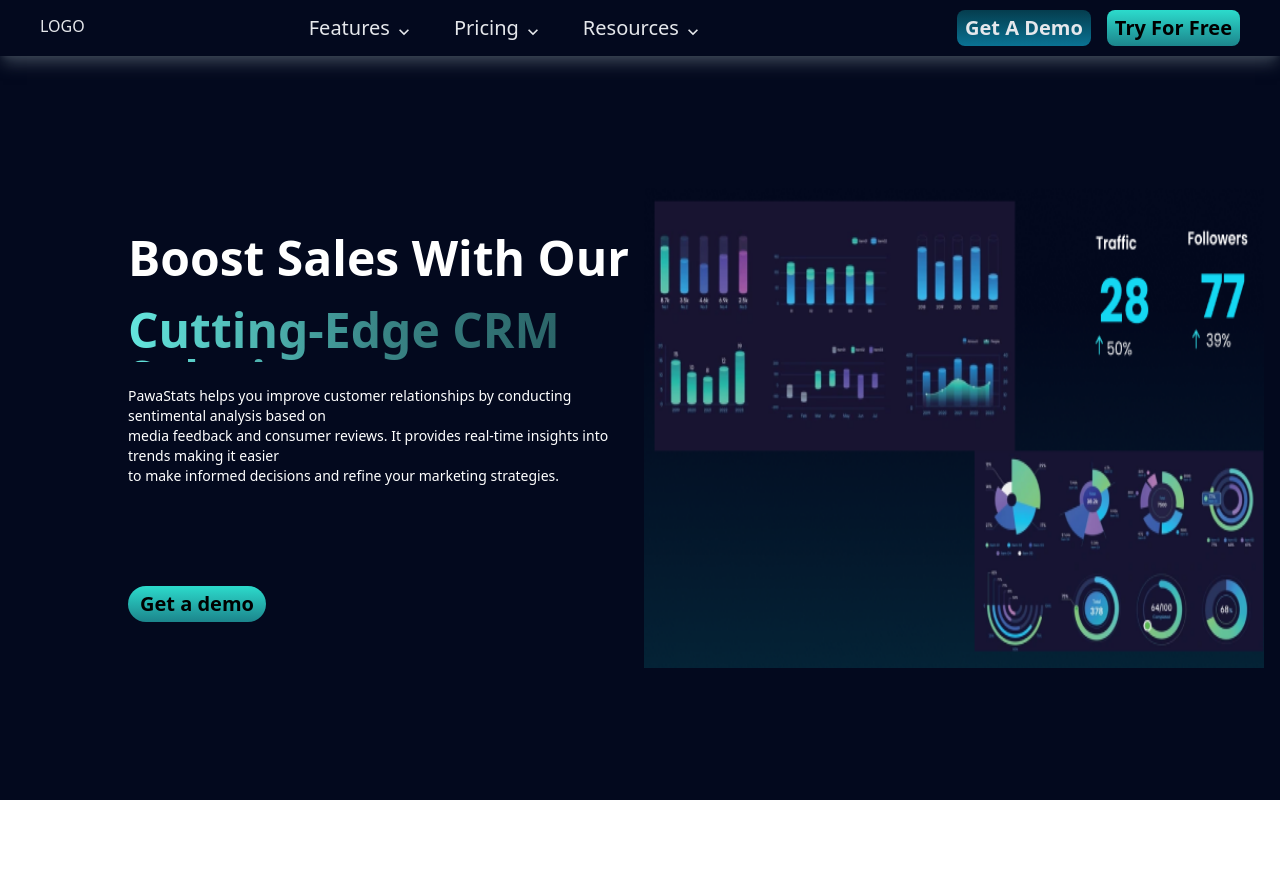
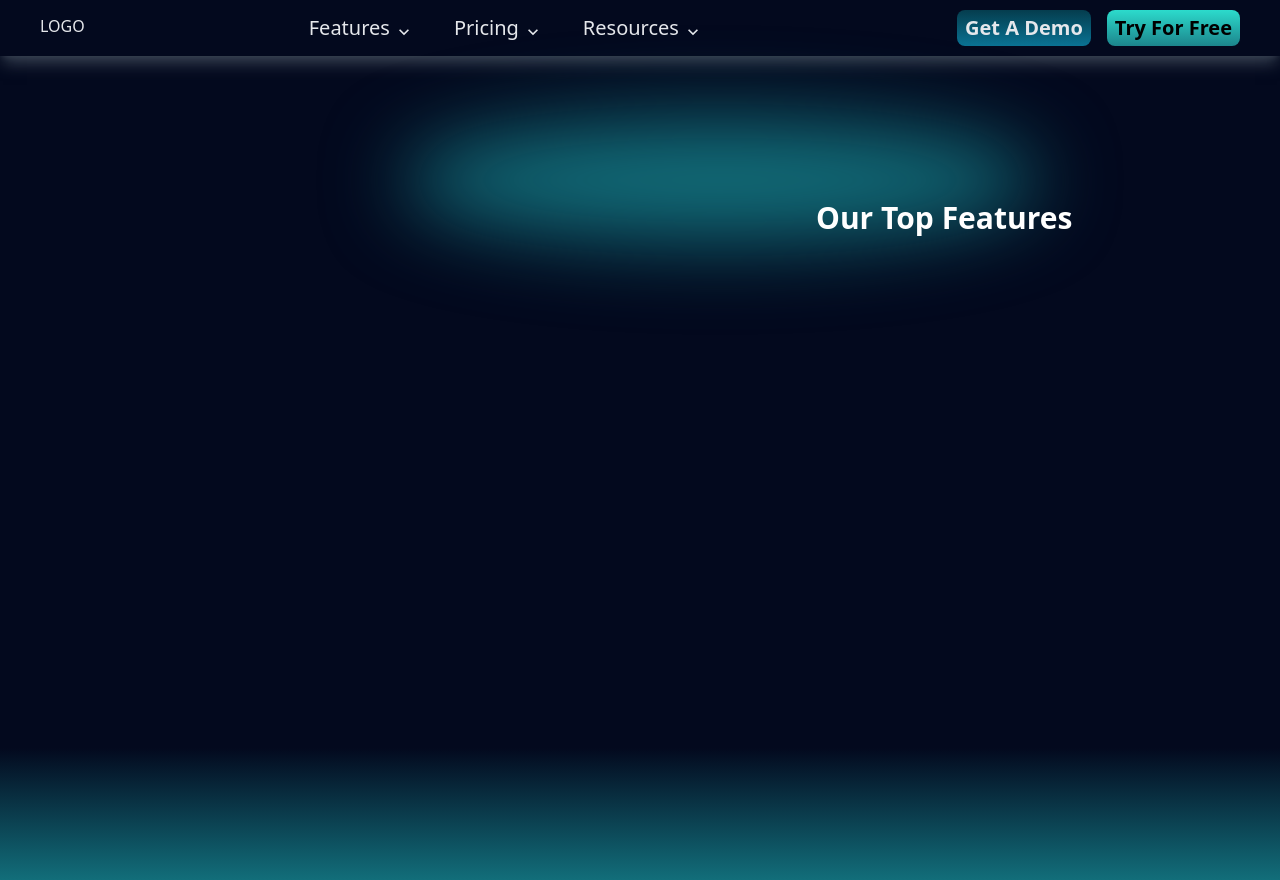
Before and after one commit to Kylapurity/Pawastats_Project, a React (Create React App) app: page /features in a window 1280 px wide. Before the commit the page ends 800 px from the top, so only its background shows below. Built offline with nearby package versions, Linux system fonts and the light colour scheme.

Commit message:
added routing and feature page

```diff
--- a/package.json
+++ b/package.json
@@ -10,6 +10,7 @@
     "react": "^18.3.1",
     "react-dom": "^18.3.1",
     "react-icons": "^5.3.0",
+    "react-router-dom": "^6.26.2",
     "react-scripts": "5.0.1",
     "web-vitals": "^2.1.4"
   },
--- a/src/App.js
+++ b/src/App.js
@@ -1,8 +1,15 @@
+import { BrowserRouter as Router, Route, Routes } from 'react-router-dom';
 import Landing from "./pages/Landing";
+import Features from "./pages/Features";
 
 function App() {
   return (
-    <Landing />
+    <Router>
+      <Routes>
+          <Route path="/" element={<Landing />} />
+          <Route path="/features" element={<Features />} />
+      </Routes>
+    </Router>
   );
 }
 
--- /dev/null
+++ b/src/components/UI/OvalShape.js
@@ -0,0 +1,17 @@
+
+function OvalShape() {
+    return (
+        <svg
+            className="blur-2xl"
+            width="800" // You can adjust the width
+            height="400" // You can adjust the height to modify the oval ratio
+            viewBox="0 0 300 500" // Set the viewbox dimensions
+            xmlns="http://www.w3.org/2000/svg"
+        >
+            <ellipse cx="250" cy="75" rx="400" ry="75" fill="#126e7a" />
+        </svg>
+    )
+}
+
+
+export default OvalShape;
--- /dev/null
+++ b/src/pages/Features.js
@@ -0,0 +1,18 @@
+import NavBar from "../components/NavBar";
+import OvalShape from "../components/UI/OvalShape";
+
+function Features() {
+    return (
+        <div className="bg-gradient-to-b" style={{ background: 'linear-gradient(to bottom, #03091E 0%, #03091E 85%, #126e7a 100%)' }}>
+            <NavBar />
+            <div className="text-white h-[95vh] flex justify-center mt-16">
+                <div className="">
+                    <OvalShape />
+                   <span className="relative -top-80 left-[36rem] text-3xl font-bold">Our Top Features</span>
+                </div>
+            </div>
+        </div>
+    )
+}
+
+export default Features;
--- a/src/pages/Landing.js
+++ b/src/pages/Landing.js
@@ -3,7 +3,7 @@
 
 function Landing() {
     return (
-        <div className="bg-[#03091E]">
+        <div className="bg-gradient-to-b" style={{ background: 'linear-gradient(to bottom, #03091E 0%, #03091E 85%, #126e7a 100%)' }}>
             <NavBar />
             <Ad />
         </div>
```
Also changed, not shown: 1 other file (tests, documents, lock files or other folders).
